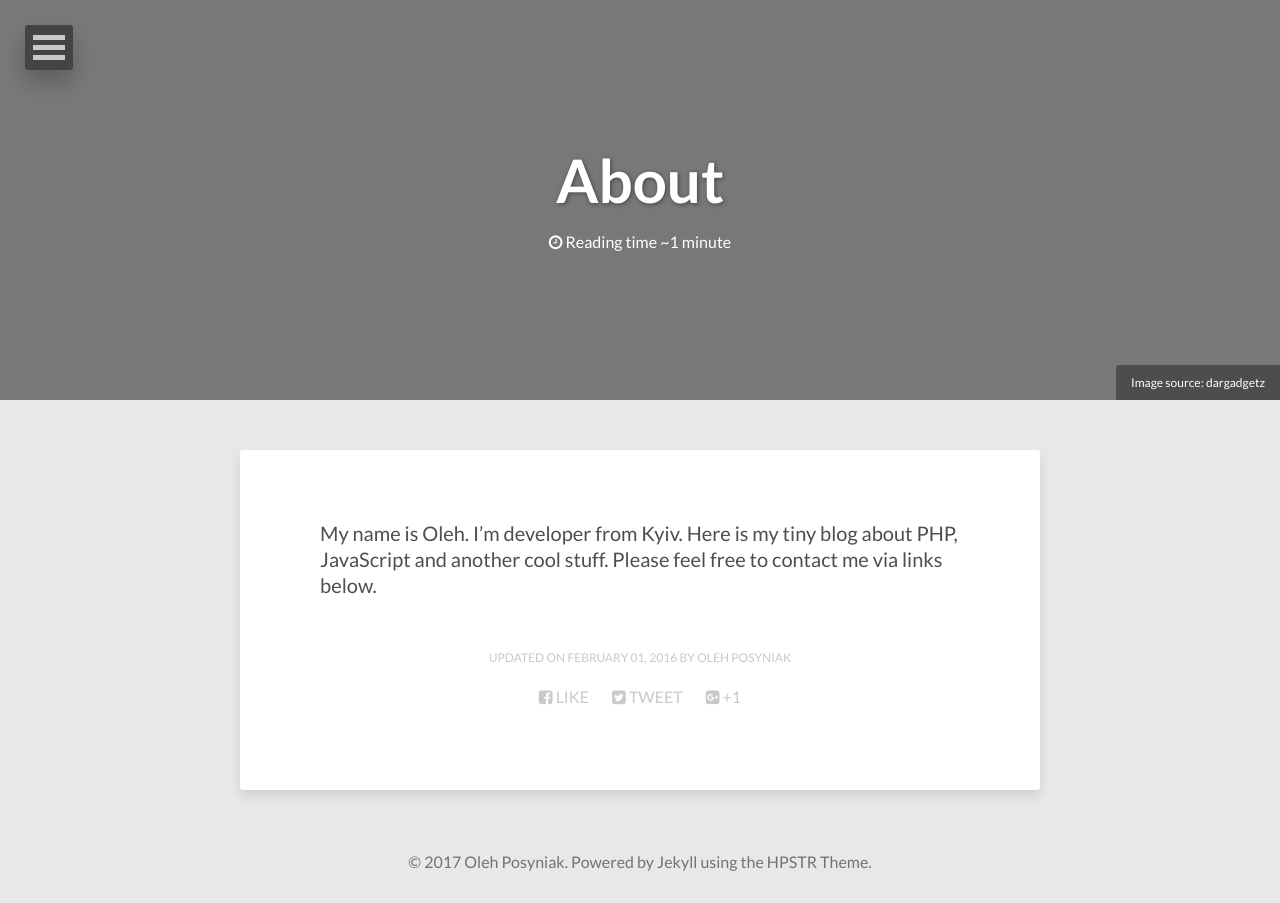
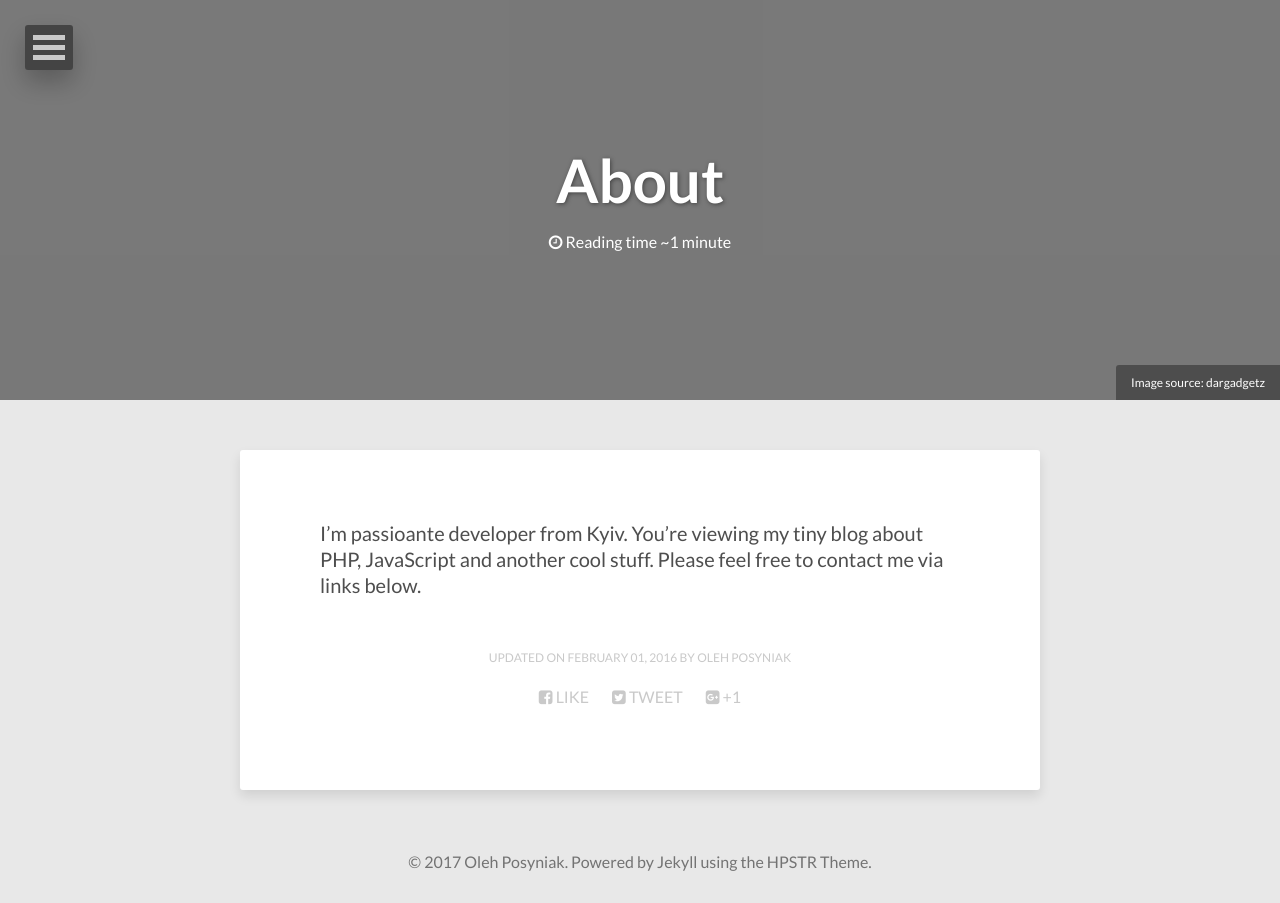
Before and after one commit to shiftedreality/shiftedreality.github.io, a Jekyll site: the page built from about/index.md, in a window 1280 px wide. Built offline with Jekyll 4.4.1, drawn with Linux system fonts in a browser that asks for light colours; nearby versions of some CDN libraries.

Commit message:
Change about section

```diff
--- a/about/index.md
+++ b/about/index.md
@@ -9,5 +9,5 @@ comments: false
 modified: 2016-02-01
 ---
 
-My name is Oleh. I'm developer from Kyiv. Here is my tiny blog about PHP, JavaScript and another cool stuff.
+I'm passioante developer from Kyiv. You're viewing my tiny blog about PHP, JavaScript and another cool stuff.
 Please feel free to contact me via links below.
```
